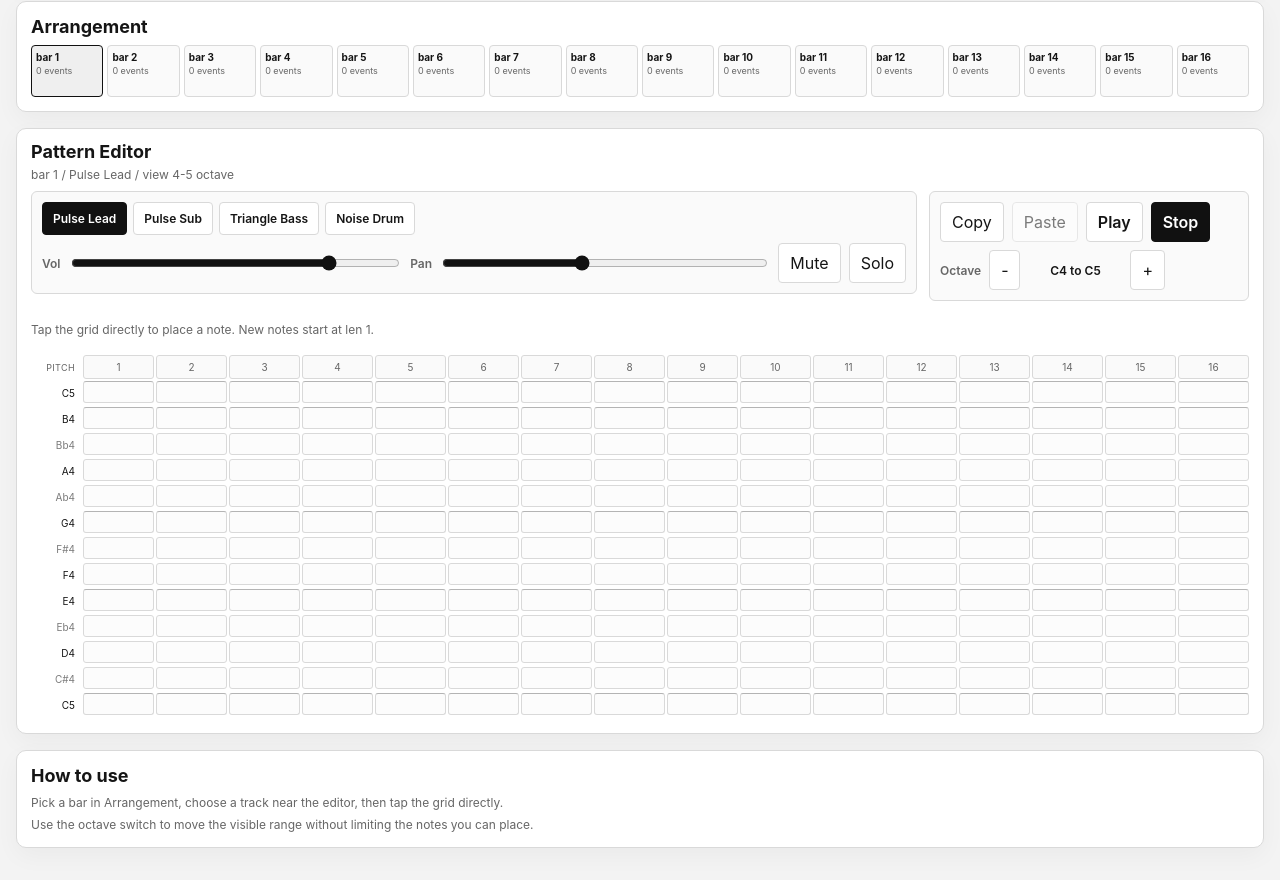
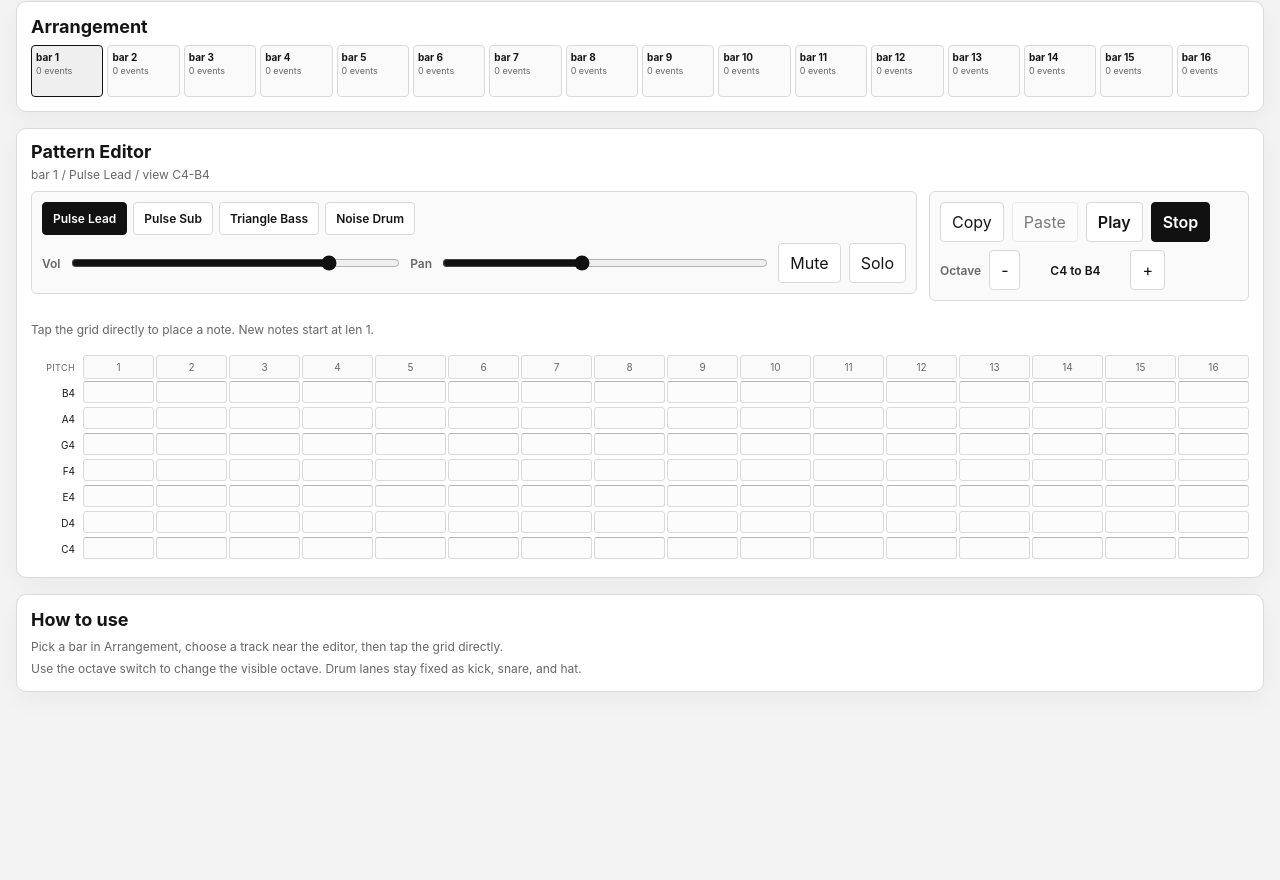
Before and after one commit to suivercel/8bit-bgm-app, a Next.js app: page / in a window 1280 px wide. Shown: the part 381-1261 px from the top of the page. After the commit the page ends 1105 px from the top, so only its background shows below. Built offline with nearby package versions, Linux system fonts and the light colour scheme.

Commit message:
fix components

```diff
--- a/components/ComposerApp.tsx
+++ b/components/ComposerApp.tsx
@@ -18,9 +18,9 @@ const KEY_OPTIONS = ['C', 'C#', 'D', 'Eb', 'E', 'F', 'F#', 'G', 'Ab', 'A', 'Bb',
 const DRUM_ROWS: DrumType[] = ['kick', 'snare', 'hat'];
 const LENGTH_OPTIONS = [1, 2, 3, 4] as const;
 const STAFF_LINE_CLASSES = new Set([0, 4, 7, 11]);
-const NOTE_SEQUENCE = ['C', 'B', 'Bb', 'A', 'Ab', 'G', 'F#', 'F', 'E', 'Eb', 'D', 'C#', 'C'];
+const NATURAL_NOTE_SEQUENCE = ['B', 'A', 'G', 'F', 'E', 'D', 'C'] as const;
 const MIN_EDITOR_OCTAVE = 1;
-const MAX_EDITOR_OCTAVE = 6;
+const MAX_EDITOR_OCTAVE = 7;
 
 function downloadBlob(blob: Blob, fileName: string) {
   const url = URL.createObjectURL(blob);
@@ -67,9 +67,8 @@ function getDefaultEditorOctave(track: Track | undefined) {
 }
 
 function getVisibleNoteRows(octave: number) {
-  return NOTE_SEQUENCE.map((name) => {
-    const octaveNumber = name === 'C' ? octave + 1 : octave;
-    const noteName = `${name}${octaveNumber}`;
+  return NATURAL_NOTE_SEQUENCE.map((name) => {
+    const noteName = `${name}${octave}`;
     return { name: noteName, midi: noteNameToMidi(noteName) };
   });
 }
@@ -664,7 +663,7 @@ export default function ComposerApp() {
             <h2>Pattern Editor</h2>
             <p className="small compact-editor-meta">
               bar {selectedBar + 1} / {selectedTrack?.name}
-              {selectedTrack?.trackType !== 'drum' ? ` / view ${editorOctave}-${editorOctave + 1} octave` : ''}
+              {selectedTrack?.trackType !== 'drum' ? ` / view C${editorOctave}-B${editorOctave}` : ''}
               {clipboardMeta ? ` / clipboard: ${clipboardMeta.trackName} bar ${clipboardMeta.barIndex + 1}` : ''}
             </p>
           </div>
@@ -736,7 +735,7 @@ export default function ComposerApp() {
                 <button onClick={() => setEditorOctave((current) => clampEditorOctave(current - 1))} disabled={editorOctave <= MIN_EDITOR_OCTAVE}>
                   -
                 </button>
-                <div className="octave-readout">C{editorOctave} to C{editorOctave + 1}</div>
+                <div className="octave-readout">C{editorOctave} to B{editorOctave}</div>
                 <button onClick={() => setEditorOctave((current) => clampEditorOctave(current + 1))} disabled={editorOctave >= MAX_EDITOR_OCTAVE}>
                   +
                 </button>
@@ -822,11 +821,10 @@ export default function ComposerApp() {
                 ))}
               </div>
               {visibleNoteRows.map((row) => {
-                const noteName = midiToNoteName(row.midi);
+                const noteName = row.name;
                 const isStaffLine = STAFF_LINE_CLASSES.has(row.midi % 12);
-                const isNatural = !noteName.includes('#') && !noteName.includes('b');
                 return (
-                  <div key={row.midi} className={`staff-row compact-grid-row ${isStaffLine ? 'staff-line' : ''} ${isNatural ? 'natural-row' : 'accidental-row'}`}>
+                  <div key={row.midi} className={`staff-row compact-grid-row natural-row ${isStaffLine ? 'staff-line' : ''}`}>
                     <div className="lane-label">{noteName}</div>
                     {Array.from({ length: 16 }, (_, step) => {
                       const startEvent = getEventAtStep(selectedPattern, step);
@@ -877,7 +875,7 @@ export default function ComposerApp() {
         </div>
         <div className="help-copy compact-help-copy">
           <p className="small">Pick a bar in Arrangement, choose a track near the editor, then tap the grid directly.</p>
-          <p className="small">Use the octave switch to move the visible range without limiting the notes you can place.</p>
+          <p className="small">Use the octave switch to change the visible octave. Drum lanes stay fixed as kick, snare, and hat.</p>
         </div>
       </section>
 
```
